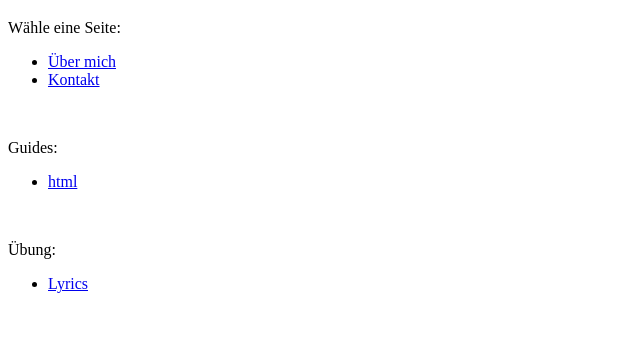
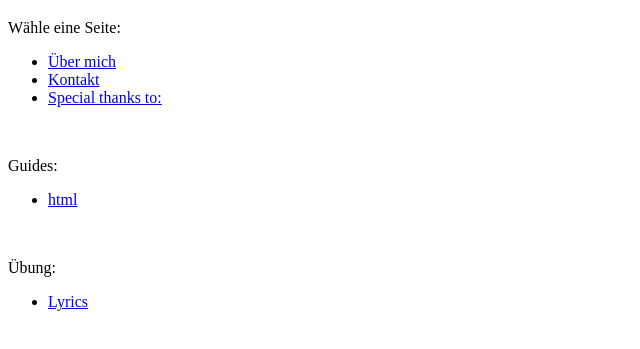
Before and after one commit to AntoniusVan/my-website, a plain HTML site: page index.html in a window 1280 px wide. Shown: the part 61-410 px from the top of the page, without its empty margins (0-640 px from the left). Drawn offline with Linux system fonts and the light colour scheme.

Commit message:
acknowledgement created and linked

```diff
--- a/index.html
+++ b/index.html
@@ -4,12 +4,14 @@
     <title>Startseite</title>
   </head>
   <body>
+
     <h1>Willkommen</h1>
 
     <p>Wähle eine Seite:</p>
     <ul>
       <li><a href="about.html" title="about">Über mich</a></li>
       <li><a href="kontakt.html" title="kontakt" >Kontakt</a></li>
+      <li><a href="acknowledgement.html" title="acknowledgement" >Special thanks to:</a></li>
     </ul>
     <br>
 
@@ -23,5 +25,6 @@
     <ul>
       <li><a href="lyrics.html" title="Lyrics">Lyrics</a></li>
     </ul>
+
   </body>
 </html>
```
